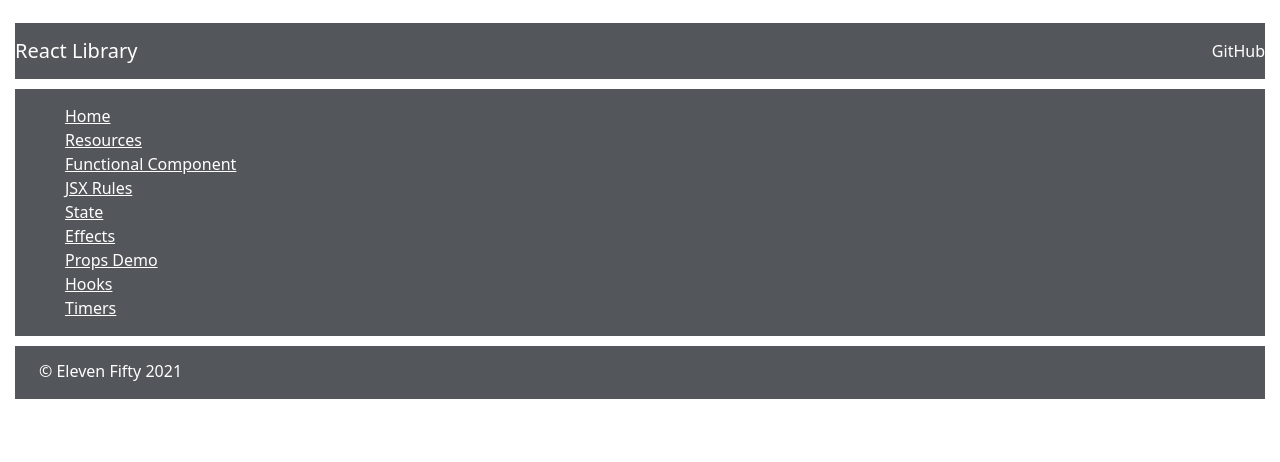
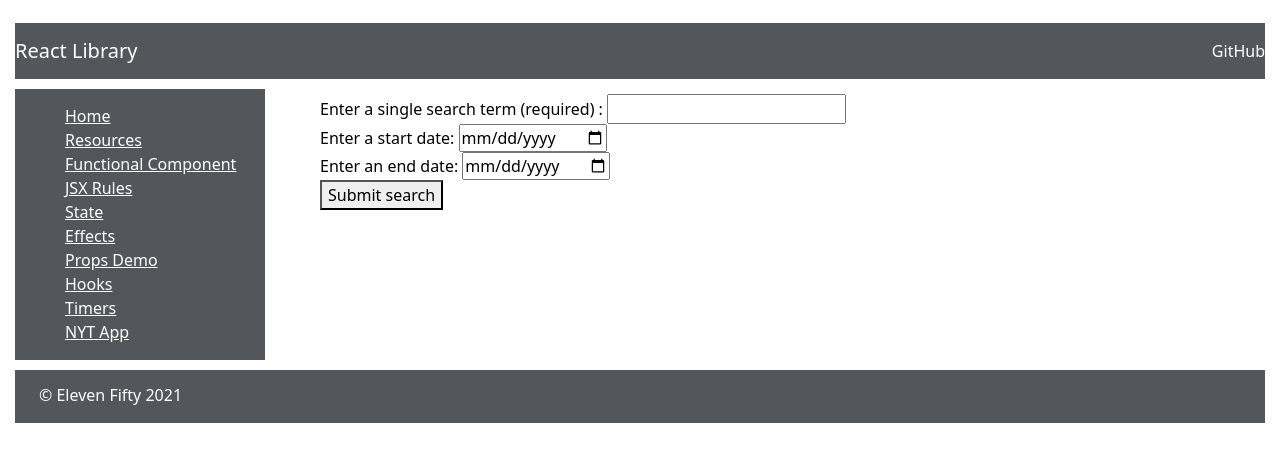
Before and after one commit to slholton/react-fundamentals, a React (Create React App) app: page /nytapp in a window 1280 px wide. Shown: the top 462 px of the page. Built offline with nearby package versions, Linux system fonts and the light colour scheme.

Commit message:
added NytTimes app

```diff
--- /dev/null
+++ b/src/components/apps/nyt-app/NytApp.js
@@ -0,0 +1,69 @@
+import React, { useState } from 'react';
+import NytResults from './NytResults';
+
+const baseURL = 'https://api.nytimes.com/svc/search/v2/articlesearch.json';
+const key = 'QgmtN9WbKCCej4O6O4tOoMWagfd0P8ov';
+
+const NytApp = () => {
+    const [ search, setSearch ] = useState('');
+    const [ startDate, setStartDate ] = useState('');
+    const [ endDate, setEndDate ] = useState('');
+    const [ pageNumber, setPageNumber ] = useState(0);
+    const [ results, setResults ] = useState([]);
+
+    const fetchResults = () => {
+        let url = `${baseURL}?api-key=${key}&page=${pageNumber}&q=${search}`;
+        url = startDate ? url + `&begin_date=${startDate}` : url;
+        url = endDate ? url + `&end_date=${endDate}` : url;
+
+        fetch(url)
+        .then(res => res.json())
+        .then(data => setResults(data.response.docs))
+        .catch(err => console.log(err));
+    };
+
+    const handleSubmit = (event) => {
+        event.preventDefault();
+        setPageNumber(0);
+        fetchResults();
+    };
+
+    const changePageNumber = (event, direction) => {
+        event.preventDefault();
+        if (direction === 'down') {
+            if (pageNumber > 0) {
+                setPageNumber(pageNumber + 1);
+                fetchResults();
+            }
+        }
+
+        if (direction === 'up') {
+            setPageNumber(pageNumber + 1);
+            fetchResults();
+        }
+    };
+
+    return(
+        <div className="main">
+            <div className="mainDiv">
+                <form onSubmit={(e) => handleSubmit(e)}>
+                    <span>Enter a single search term (required) : </span>
+                    <input type="text" name="search" onChange={(e) => setSearch(e.target.value)} required />
+                    <br />
+                    <span>Enter a start date: </span>
+                    <input type="date" name="startDate" pattern="[0-9]{8}" onChange={(e) => setStartDate(e.target.value)} />
+                    <br />
+                    <span>Enter an end date: </span>
+                    <input type="date" name="endDate" pattern="[0-9]{8}" onChange={(e) => setEndDate(e.target.value)} />
+                    <br />
+                    <button className="submit">Submit search</button>
+                </form>
+                {
+                    results.length > 0 ? <NytResults results={results} changePage={changePageNumber} /> : null
+                }
+            </div>
+        </div>
+    );
+};
+
+export default NytApp;
--- /dev/null
+++ b/src/components/apps/nyt-app/NytResults.js
@@ -0,0 +1,33 @@
+import React from 'react';
+
+const NytResults = (props) => {
+    return (
+        <div>
+            <div>
+                { props.results.map(result => {
+                    return (
+                        <div key={result._id}>
+                            <h3>{result.headline.main}</h3>
+                            {result.multimedia.length > 1 ? <img alt="article" src={`http://www.nytimes.com/${result.multimedia[1].url}`} /> : ''}
+                            <p>
+                                {result.snippet}
+                                <br />
+                                {result.keywords.length > 0 ? ' Keywords: ' : ''}
+                            </p>
+                            <ul>
+                                {result.keywords.map(keyword => <li key={keyword.value}>{keyword.value}</li>)}
+                            </ul>
+                            <a href={result.web_url}><button>Read It</button></a>
+                        </div>
+                    )
+                })}
+                <div>
+                    <button onClick={(e) => props.changePageNumber(e, 'down')}>Previous 10</button>
+                    <button onClick={(e) => props.changePageNumber(e, 'up')}>Next 10</button>
+                </div>
+            </div>
+        </div>
+    )
+}
+
+export default NytResults;
--- a/src/components/site/Sidebar.js
+++ b/src/components/site/Sidebar.js
@@ -1,7 +1,8 @@
 import {
     Route,
     Link,
-    Switch
+    Switch,
+    Router
 } from 'react-router-dom';
 
 import Home from './Home';
@@ -13,6 +14,7 @@
 import PropsDemo from '../concepts/PropsDemo';
 import Hooks from '../concepts/Hooks';
 import TimePiecesApp from '../apps/timer-apps/TimePiecesApp';
+import NytApp from '../apps/nyt-app/NytApp';
 
 const Sidebar = () => {
     return(
@@ -28,6 +30,7 @@
                     <li><Link to='/propsdemo'>Props Demo</Link></li>
                     <li><Link to='/hooks'>Hooks</Link></li>
                     <li><Link to='/timer'>Timers</Link></li>
+                    <li><Link to='/nytapp'>NYT App</Link></li>
                 </ul>
             </div>
             <div className='sidebar-route'>
@@ -42,6 +45,7 @@
                     <Route exact path='/propsdemo'><PropsDemo /></Route>
                     <Route exact path='/hooks'><Hooks /></Route>
                     <Route exact path='/timer'><TimePiecesApp /></Route>
+                    <Route exact path='/nytapp'><NytApp /></Route>
                 </Switch>
             </div>
         </div>
```
